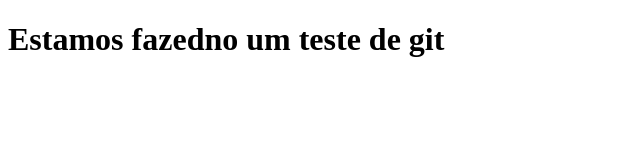
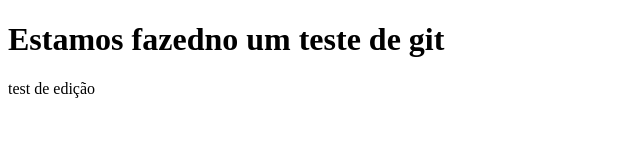
Before and after one commit to PauloSpindola/EntendendoBranchs, a plain HTML site: page trabalho/index.html in a window 1280 px wide. Shown: the whole page, without its empty margins (0-640 px from the left). Drawn offline with Linux system fonts and the light colour scheme.

Commit message:
Update index.html

```diff
--- a/trabalho/index.html
+++ b/trabalho/index.html
@@ -8,6 +8,7 @@
 </head>
 <body>
     <h1>Estamos fazedno um teste de git</h1>
+    test de edição
 
 </body>
 </html>
```
